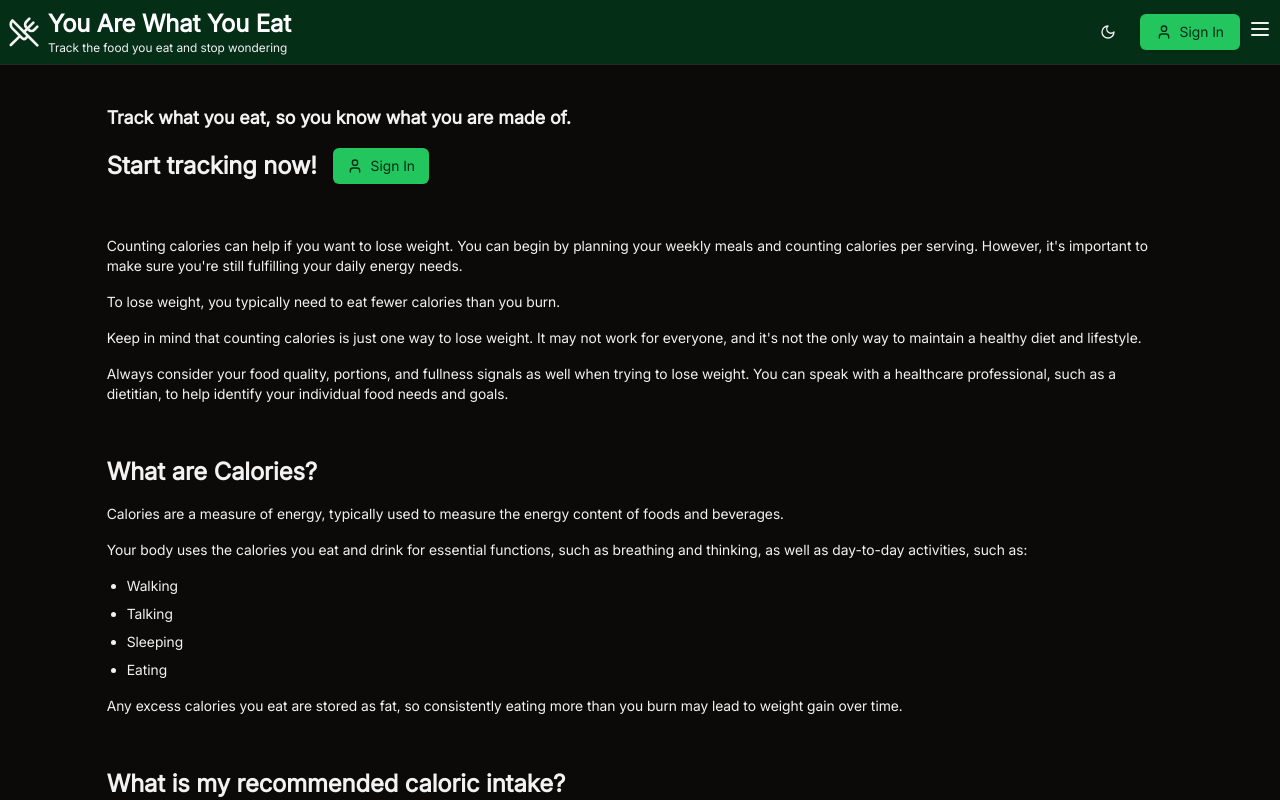
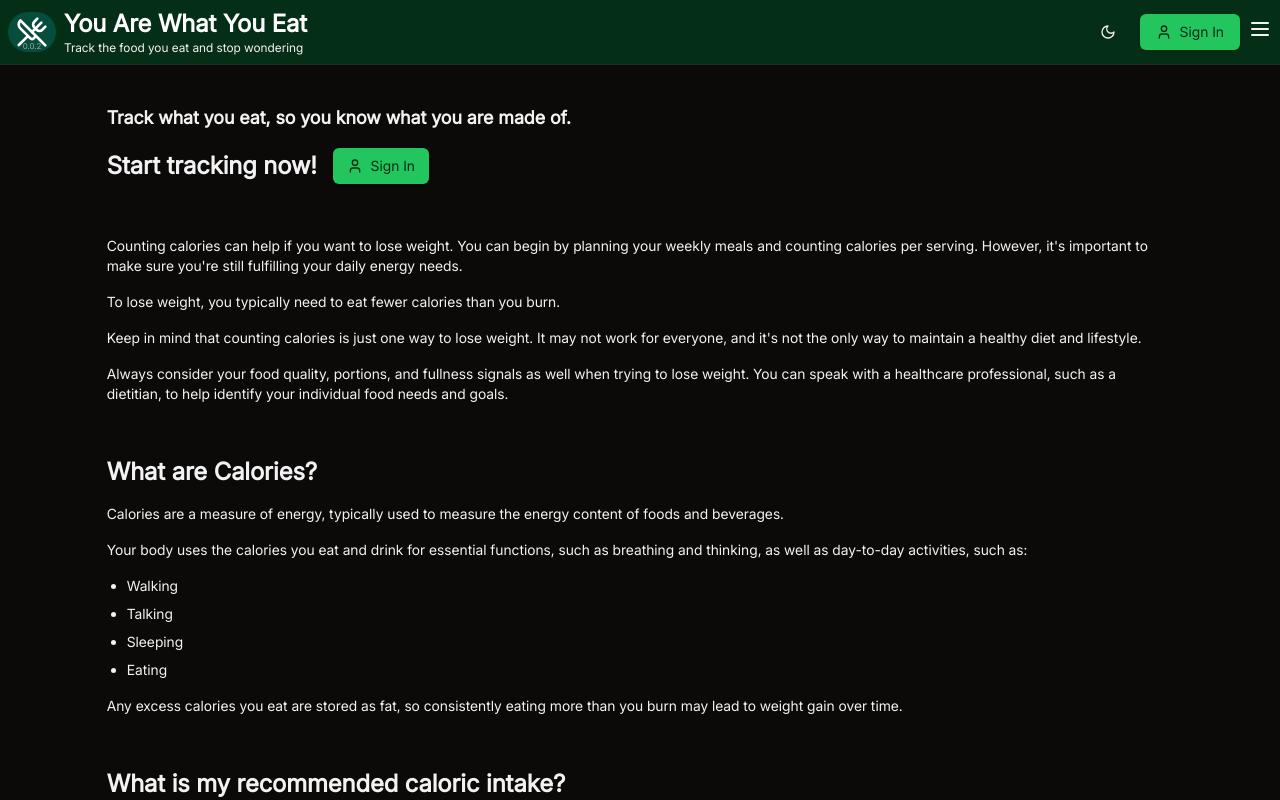
Before and after one commit to lesterflor/you-are-what-you-eat, a Next.js app: page / in a window 1280 px wide. Shown: the top 800 px of the page. Built offline with nearby package versions, Linux system fonts and the light colour scheme; no server answers; what web-push would draw is missing.

Commit message:
show build version

```diff
--- a/components/header/header.tsx
+++ b/components/header/header.tsx
@@ -1,4 +1,5 @@
 import { auth } from '@/db/auth';
+import { appVersion } from '@/lib/version';
 import { UtensilsCrossed } from 'lucide-react';
 import Link from 'next/link';
 import { lazy } from 'react';
@@ -35,8 +36,11 @@ export default async function SiteHeader() {
 				<div className='flex flex-row items-center justify-start gap-5 portrait:gap-0 h-full'>
 					<Link href='/'>
 						<div className='flex flex-row items-center gap-2 h-full'>
-							<div className='portrait:h-[7vh] portrait:align-top'>
-								<UtensilsCrossed className='w-8 h-8' />
+							<div className='portrait:h-[7vh] portrait:align-top w-12 h-10 rounded-full bg-emerald-900 flex items-center justify-center relative'>
+								<UtensilsCrossed className='w-8 h-8 text-white' />
+								<div className='absolute bottom-0 text-[8px] text-muted-foreground font-extralight'>
+									{appVersion}
+								</div>
 							</div>
 
 							<div className='flex flex-col gap-0'>
--- /dev/null
+++ b/lib/version.ts
@@ -0,0 +1,3 @@
+import packageJson from '../package.json';
+
+export const appVersion = packageJson.version;
--- a/package.json
+++ b/package.json
@@ -145,5 +145,5 @@
     "react-is": "^19.0.0-rc-69d4b800-20241021"
   },
   "buildNumber": 1.1,
-  "version": "0.0.1"
+  "version": "0.0.2"
 }
```
